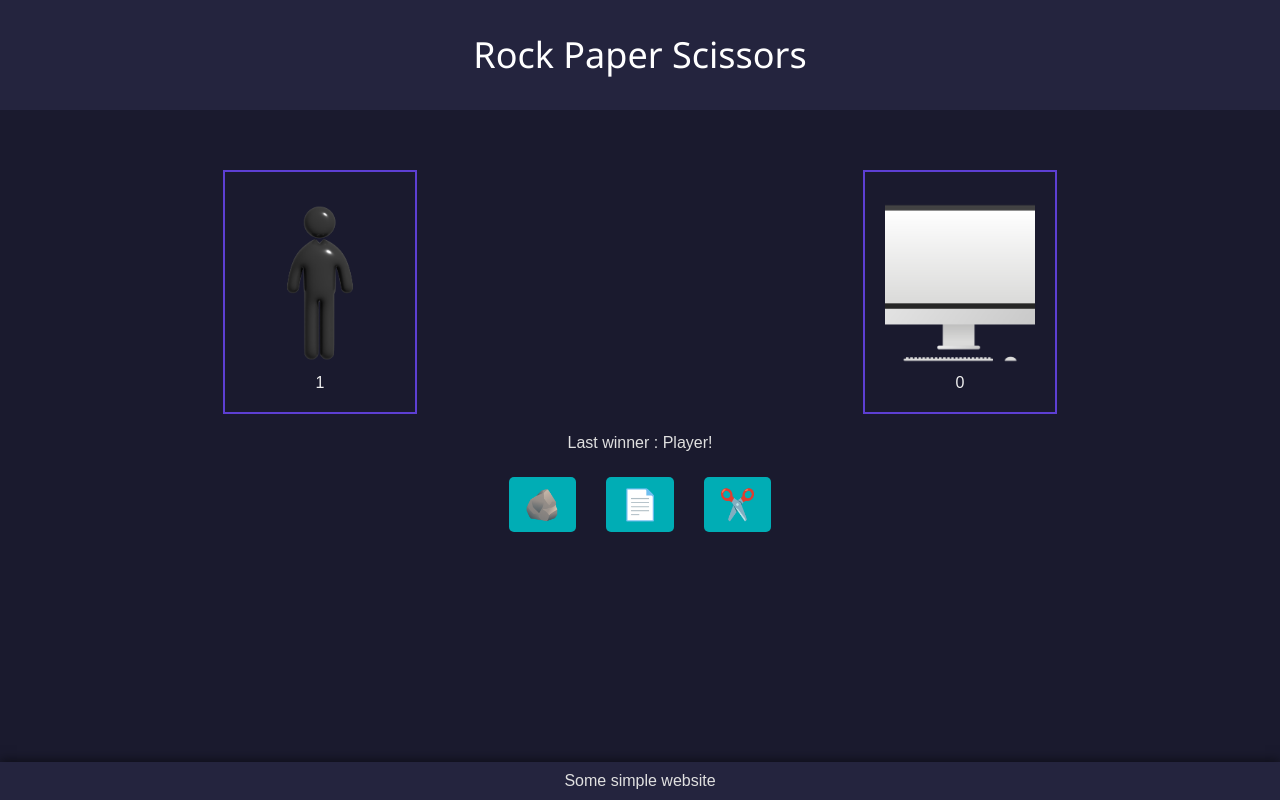
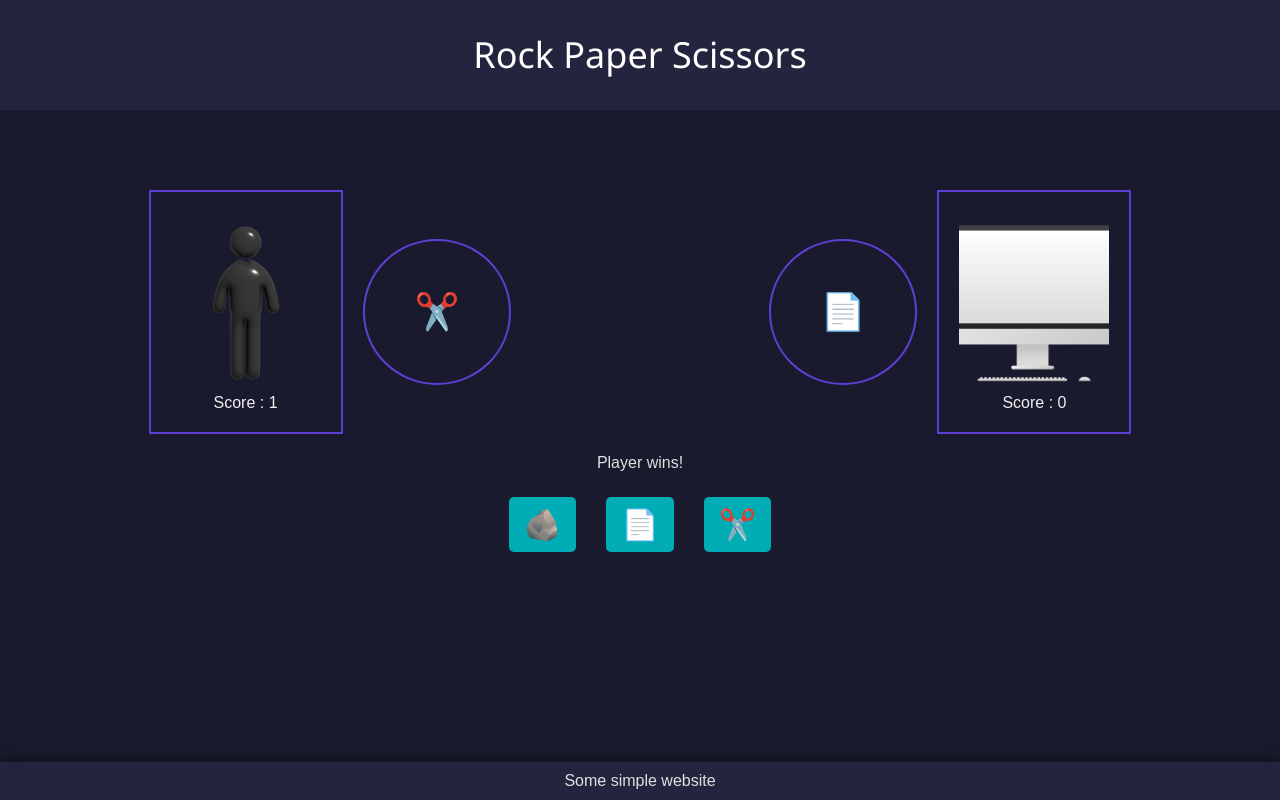
Before and after one commit to Waxer-212/RockPaperScissors, a plain HTML site: page index.html in a window 1280 px wide. Both pictures are taken after a click on the button "✂️". Drawn offline with Linux system fonts and the light colour scheme.

Commit message:
Refactor game UI and display player and computer choices
- Updated the HTML structure in index.html to include separate card elements for the player and computer choices.
- Added the player-choice and computer-choice spans to display the selected choices.
- Modified the game() function in scripts.js to update the player-choice and computer-choice spans with the selected choices.
- Updated the displayWinner() function to show the winner as "Player wins!" or "Computer wins!" instead of just "Player!" or "Computer!".
- Added CSS styles in style.css to create a card layout for the player and computer choices.

```diff
--- a/index.html
+++ b/index.html
@@ -13,18 +13,29 @@
     </div>
     <div class="body">
         <div class="main-section">
+
+            <div class="card">
                 <div class="player">
                     <img src="img/person.png" alt="person">
                     <span id="player-score">Score : 0</span>
                 </div>
+                <div class="choice">
+                    <span id="player-choice">None</span>
+                </div>
+            </div>
 
+            <div class="card">
+                <div class="choice">
+                    <span id="computer-choice">None</span>
+                </div>
                 <div class="player">
                     <img src="img/computer.png" alt="computer">
                     <span id="computer-score">Score : 0</span>
                 </div>
             </div>
+        </div>
         <div class="winner">
-            Last winner : <span id="winner"> </span>
+             <span id="winner">Winner :</span>
         </div>
         <div class="options">
             <button value="🪨" onclick="game(value)">🪨</button>
--- a/scripts.js
+++ b/scripts.js
@@ -7,23 +7,32 @@ const playerScore_span = document.getElementById("player-score");
 const computerScore_span = document.getElementById("computer-score");
 const lastWinner = document.getElementById("winner");
 
+const playerChoice_span = document.getElementById("player-choice");
+const computerChoice_span = document.getElementById("computer-choice");
+
+//Gets the computer's choice
 function computerTurn() {
     const choices = ['🪨', '📄', '✂️'];
     const randomIndex = Math.floor(Math.random() * 3);
     return choices[randomIndex];
 }
 
+//Main function for the game
 function game(playerChoice) {
     const computerChoice = computerTurn();
+
+    playerChoice_span.textContent = playerChoice;
+    computerChoice_span.textContent = computerChoice;
+
     const winner = getWinner(playerChoice, computerChoice);
     displayWinner(winner);
 }
 
+//Function for getting the winner
 function getWinner(playerChoice, computerChoice) {
     if (playerChoice === computerChoice) {
-        return lastWinner;
+        return 'draw';
     }
-
     if (
         (playerChoice === '🪨' && computerChoice === '✂️') ||
         (playerChoice === '📄' && computerChoice === '🪨') ||
@@ -37,13 +46,18 @@ function getWinner(playerChoice, computerChoice) {
     }
 }
 
+//Function for displaying the winner
 function displayWinner(winner) {
-    playerScore_span.textContent = playerScore;
-    computerScore_span.textContent = computerScore;
+    playerScore_span.textContent = 'Score : ' + playerScore;
+    computerScore_span.textContent = 'Score : ' + computerScore;
     if(winner === 'player') {
-        lastWinner.textContent = 'Player!';
+        lastWinner.textContent = 'Player wins!';
     }
-    else {
-        lastWinner.textContent = 'Computer!';
+    else if(winner === 'computer') {
+        lastWinner.textContent = 'Computer wins!';
+    }
+    else
+    {
+        lastWinner.textContent = 'Draw!';
     }
 }
--- a/style.css
+++ b/style.css
@@ -90,6 +90,23 @@ img {
     cursor: pointer;
 }
 
+.card
+{
+    display: flex;
+    justify-content: center;
+    align-items: center;
+    flex-direction: row;
+    margin-top: 20px;
+}
+
+.choice
+{
+   border : 2px solid #5d3fd3;
+   padding: 50px;
+   border-radius: 100%;
+   font-size: 36px;
+}
+
 .footer
 {
     background-color: #24243e;
```
Lines whose indentation alone changed are shown as unchanged.
